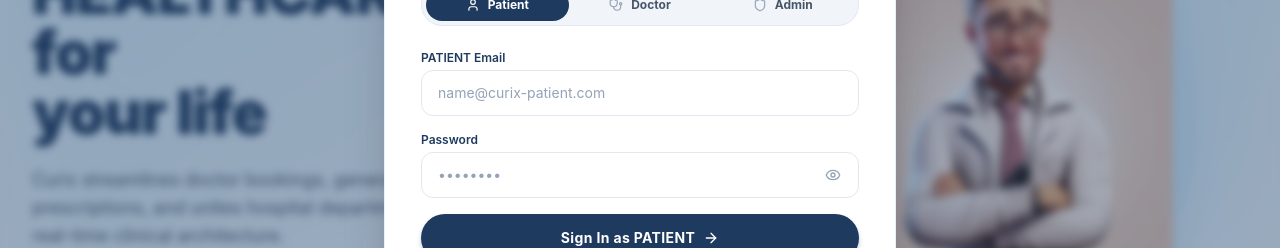
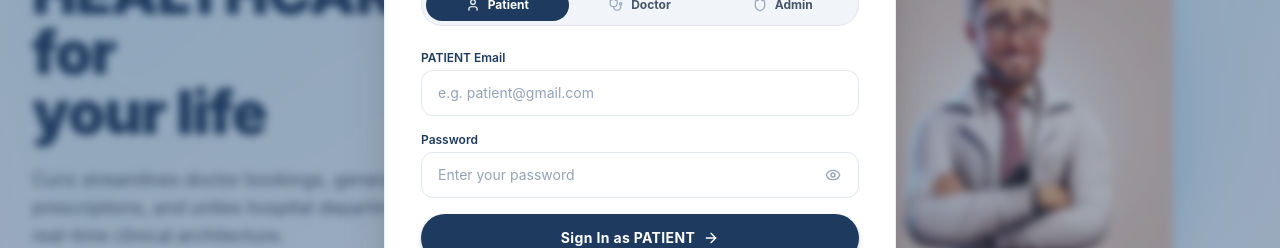
Before and after one commit to Rashmiranjan07/curix-frontend, a React (Vite) app: page / in a window 1280 px wide. Both pictures are taken after a click on the button "Register / Login". Shown: the part 290-538 px from the top of the page. Built offline with nearby package versions, Linux system fonts and the light colour scheme.

Commit message:
frontend

```diff
--- a/src/components/AuthModal.jsx
+++ b/src/components/AuthModal.jsx
@@ -1,4 +1,4 @@
-import React, { useState } from 'react';
+import React, { useState, useEffect } from 'react';
 import { useAuth } from '../context/AuthContext';
 import {
   X, User, Stethoscope, Shield, AlertCircle, ArrowRight,
@@ -16,7 +16,7 @@ export default function AuthModal({ isOpen, onClose, initialRole = 'PATIENT' })
   const [loading, setLoading] = useState(false);
   const { login, registerPatient } = useAuth();
 
-  const [formData, setFormData] = useState({
+  const emptyForm = {
     firstName: '',
     lastName: '',
     email: '',
@@ -26,7 +26,18 @@ export default function AuthModal({ isOpen, onClose, initialRole = 'PATIENT' })
     dateOfBirth: '',
     gender: 'MALE',
     bloodGroup: 'O+',
-  });
+  };
+
+  const [formData, setFormData] = useState(emptyForm);
+
+  // Clear fields whenever modal opens or initialRole changes
+  useEffect(() => {
+    setActiveRole(initialRole);
+    setIsRegisterMode(false);
+    setFormData(emptyForm);
+    setError('');
+    setSuccessMsg('');
+  }, [isOpen, initialRole]);
 
   const handleChange = (e) => {
     setFormData((prev) => ({ ...prev, [e.target.name]: e.target.value }));
@@ -34,9 +45,11 @@ export default function AuthModal({ isOpen, onClose, initialRole = 'PATIENT' })
     if (successMsg) setSuccessMsg('');
   };
 
+  // Reset form and errors immediately upon tab switch
   const switchRole = (role) => {
     setActiveRole(role);
     setIsRegisterMode(false);
+    setFormData(emptyForm); // <-- Clears previously filled doctor/patient credentials
     setError('');
     setSuccessMsg('');
   };
@@ -49,7 +62,6 @@ export default function AuthModal({ isOpen, onClose, initialRole = 'PATIENT' })
 
     try {
       if (activeRole === 'PATIENT' && isRegisterMode) {
-        // Registration flow for patient
         await registerPatient({
           email: formData.email.trim(),
           password: formData.password,
@@ -62,16 +74,15 @@ export default function AuthModal({ isOpen, onClose, initialRole = 'PATIENT' })
           emergencyContact: formData.emergencyContact.trim(),
         });
 
-        // Attempt automatic login enforcing PATIENT role
         try {
           await login(formData.email.trim(), formData.password, 'PATIENT');
           onClose();
         } catch {
           setSuccessMsg('Account registered successfully! Please sign in below.');
           setIsRegisterMode(false);
+          setFormData(emptyForm);
         }
       } else {
-        // Direct Sign In with activeRole enforcement
         await login(formData.email.trim(), formData.password, activeRole);
         onClose();
       }
@@ -94,6 +105,13 @@ export default function AuthModal({ isOpen, onClose, initialRole = 'PATIENT' })
     { id: 'DOCTOR', label: 'Doctor', icon: Stethoscope },
     { id: 'ADMIN', label: 'Admin', icon: Shield },
   ];
+
+  // Role-specific email placeholders
+  const getEmailPlaceholder = () => {
+    if (activeRole === 'PATIENT') return 'e.g. patient@gmail.com';
+    if (activeRole === 'DOCTOR') return 'e.g. dr.smith@curix.com';
+    return 'e.g. admin@curix.com';
+  };
 
   return (
     <div className="fixed inset-0 z-50 flex items-center justify-center p-4 bg-[#1e3a5f]/40 backdrop-blur-sm transition-opacity duration-300">
@@ -161,10 +179,10 @@ export default function AuthModal({ isOpen, onClose, initialRole = 'PATIENT' })
         )}
 
         {/* Form Body */}
-        <form onSubmit={handleSubmit} className="space-y-4">
+        <form onSubmit={handleSubmit} autoComplete="off" className="space-y-4">
           {isRegisterMode && activeRole === 'PATIENT' ? (
             <>
-              {/* First Name & Last Name */}
+              {/* Registration Fields */}
               <div className="grid grid-cols-1 sm:grid-cols-2 gap-3">
                 <div>
                   <label className="block text-xs font-bold text-[#1e3a5f] mb-1">First Name *</label>
@@ -172,7 +190,7 @@ export default function AuthModal({ isOpen, onClose, initialRole = 'PATIENT' })
                     type="text"
                     name="firstName"
                     required
-                    placeholder="kiran"
+                    placeholder="John"
                     value={formData.firstName}
                     onChange={handleChange}
                     className="w-full px-4 py-2.5 rounded-xl bg-white border border-slate-200 text-sm text-[#1e3a5f] placeholder:text-slate-400 focus:border-[#0ea5e9] focus:outline-none transition-all"
@@ -184,7 +202,7 @@ export default function AuthModal({ isOpen, onClose, initialRole = 'PATIENT' })
                     type="text"
                     name="lastName"
                     required
-                    placeholder="Sahu"
+                    placeholder="Doe"
                     value={formData.lastName}
                     onChange={handleChange}
                     className="w-full px-4 py-2.5 rounded-xl bg-white border border-slate-200 text-sm text-[#1e3a5f] placeholder:text-slate-400 focus:border-[#0ea5e9] focus:outline-none transition-all"
@@ -192,7 +210,6 @@ export default function AuthModal({ isOpen, onClose, initialRole = 'PATIENT' })
                 </div>
               </div>
 
-              {/* Email & Password */}
               <div className="grid grid-cols-1 sm:grid-cols-2 gap-3">
                 <div>
                   <label className="block text-xs font-bold text-[#1e3a5f] mb-1">Email *</label>
@@ -200,7 +217,7 @@ export default function AuthModal({ isOpen, onClose, initialRole = 'PATIENT' })
                     type="email"
                     name="email"
                     required
-                    placeholder="kiran@gmail.com"
+                    placeholder="john.doe@gmail.com"
                     value={formData.email}
                     onChange={handleChange}
                     className="w-full px-4 py-2.5 rounded-xl bg-white border border-slate-200 text-sm text-[#1e3a5f] placeholder:text-slate-400 focus:border-[#0ea5e9] focus:outline-none transition-all"
@@ -230,7 +247,6 @@ export default function AuthModal({ isOpen, onClose, initialRole = 'PATIENT' })
                 </div>
               </div>
 
-              {/* Phone & Emergency Contact */}
               <div className="grid grid-cols-1 sm:grid-cols-2 gap-3">
                 <div>
                   <label className="block text-xs font-bold text-[#1e3a5f] mb-1">Phone Number *</label>
@@ -258,10 +274,9 @@ export default function AuthModal({ isOpen, onClose, initialRole = 'PATIENT' })
                 </div>
               </div>
 
-              {/* Date of Birth, Gender, Blood Group */}
               <div className="grid grid-cols-3 gap-2.5">
                 <div>
-                  <label className="block text-xs font-bold text-[#1e3a5f] mb-1">Date of Birth *</label>
+                  <label className="block text-xs font-bold text-[#1e3a5f] mb-1">DOB *</label>
                   <input
                     type="date"
                     name="dateOfBirth"
@@ -301,7 +316,7 @@ export default function AuthModal({ isOpen, onClose, initialRole = 'PATIENT' })
             </>
           ) : (
             <>
-              {/* Sign In Mode */}
+              {/* Sign In Fields */}
               <div>
                 <label className="block text-xs font-semibold text-[#1e3a5f] mb-1">
                   {activeRole} Email
@@ -309,8 +324,9 @@ export default function AuthModal({ isOpen, onClose, initialRole = 'PATIENT' })
                 <input
                   type="email"
                   name="email"
+                  autoComplete="off"
                   required
-                  placeholder={`name@curix-${activeRole.toLowerCase()}.com`}
+                  placeholder={getEmailPlaceholder()}
                   value={formData.email}
                   onChange={handleChange}
                   className="w-full px-4 py-3 rounded-xl bg-white border border-slate-200 text-sm text-[#1e3a5f] placeholder:text-slate-400 focus:border-[#0ea5e9] focus:outline-none transition-all"
@@ -323,8 +339,9 @@ export default function AuthModal({ isOpen, onClose, initialRole = 'PATIENT' })
                   <input
                     type={showPassword ? 'text' : 'password'}
                     name="password"
+                    autoComplete="new-password"
                     required
-                    placeholder="••••••••"
+                    placeholder="Enter your password"
                     value={formData.password}
                     onChange={handleChange}
                     className="w-full pl-4 pr-11 py-3 rounded-xl bg-white border border-slate-200 text-sm text-[#1e3a5f] placeholder:text-slate-400 focus:border-[#0ea5e9] focus:outline-none transition-all"
@@ -341,7 +358,7 @@ export default function AuthModal({ isOpen, onClose, initialRole = 'PATIENT' })
             </>
           )}
 
-          {/* Action Button */}
+          {/* Submit Button */}
           <button
             type="submit"
             disabled={loading}
@@ -371,7 +388,7 @@ export default function AuthModal({ isOpen, onClose, initialRole = 'PATIENT' })
                 Already registered?{' '}
                 <button
                   type="button"
-                  onClick={() => { setIsRegisterMode(false); setError(''); setSuccessMsg(''); }}
+                  onClick={() => { setIsRegisterMode(false); setFormData(emptyForm); setError(''); setSuccessMsg(''); }}
                   className="text-[#0ea5e9] font-bold hover:underline ml-1"
                 >
                   Sign In
@@ -382,7 +399,7 @@ export default function AuthModal({ isOpen, onClose, initialRole = 'PATIENT' })
                 First time patient?{' '}
                 <button
                   type="button"
-                  onClick={() => { setIsRegisterMode(true); setError(''); setSuccessMsg(''); }}
+                  onClick={() => { setIsRegisterMode(true); setFormData(emptyForm); setError(''); setSuccessMsg(''); }}
                   className="text-[#0ea5e9] font-bold hover:underline ml-1"
                 >
                   Register Account
```
